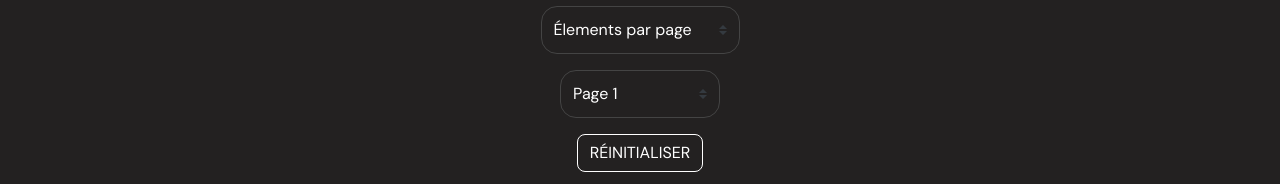
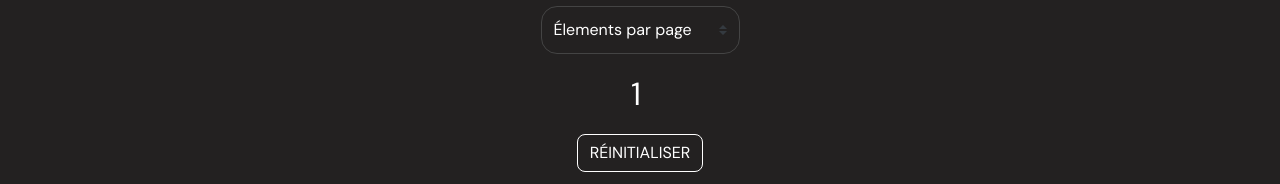
Before and after one commit to hsravo/movie-list, a React (Create React App) app: page / in a window 1280 px wide. Shown: the part 120-304 px from the top of the page. Built offline with nearby package versions, Linux system fonts and the light colour scheme.

Commit message:
page numbers ok

```diff
--- a/src/index.jsx
+++ b/src/index.jsx
@@ -2,7 +2,7 @@ import React, { useState, useEffect } from "react";
 import ReactDOM from "react-dom";
 import "bootstrap/dist/css/bootstrap.css";
 import "./style.scss";
-import { Container, Row, Form, Button } from "react-bootstrap";
+import { Container, Row, Col, Form, Button } from "react-bootstrap";
 import NavHome from "./components/NavHome";
 import MovieCard from "./components/MovieCard";
 import movies from "./data/movies";
@@ -91,13 +91,20 @@ const App = () => {
           </Form.Group>
         </Form>
         <Form id="pageForm">
-          <Form.Group controlId="selector">
+          {/* <Form.Group controlId="selector">
             <Form.Control as="select" onChange={changePage} custom>
             {pageNumbers.map((number) => (
               <option value={number}>Page {number}</option>
             ))}
             </Form.Control>
-          </Form.Group>
+          </Form.Group> */}
+            <ul>
+            <Col>
+              {pageNumbers.map((number) => (
+                <li id="pageNumbers" onClick={changePage} value={number}>{number}</li>
+              ))}
+            </Col>
+            </ul>
         </Form>
       </Container>
       <Container>
--- a/src/style.scss
+++ b/src/style.scss
@@ -49,19 +49,25 @@ body {
 }
 
 #pageForm {
+    .col {
         display:flex;
-    justify-content:center;
-    #selector {
-        min-width:10rem;
+        justify-content: center;
+        #pageNumbers {
+            margin-right:1.5em;
+            display:inline-block;
+            text-align: center;
+            list-style: none;
+            min-width:2rem;
             height:3rem;
             font-family: 'DM Sans', sans-serif;
-        border: 0.5px solid $myGrey;
-        border-radius: 1rem ;
-        background-color: $myColor;
+            font-size:2rem;
+            text-decoration: none;
             color:white;
             &:hover {
                 background-color:$hoverBlack;
-            transition:0.3s;
+                text-decoration: underline;
+                cursor:pointer;
+            }
         }
     }
 }
```
Lines whose indentation alone changed are shown as unchanged.
